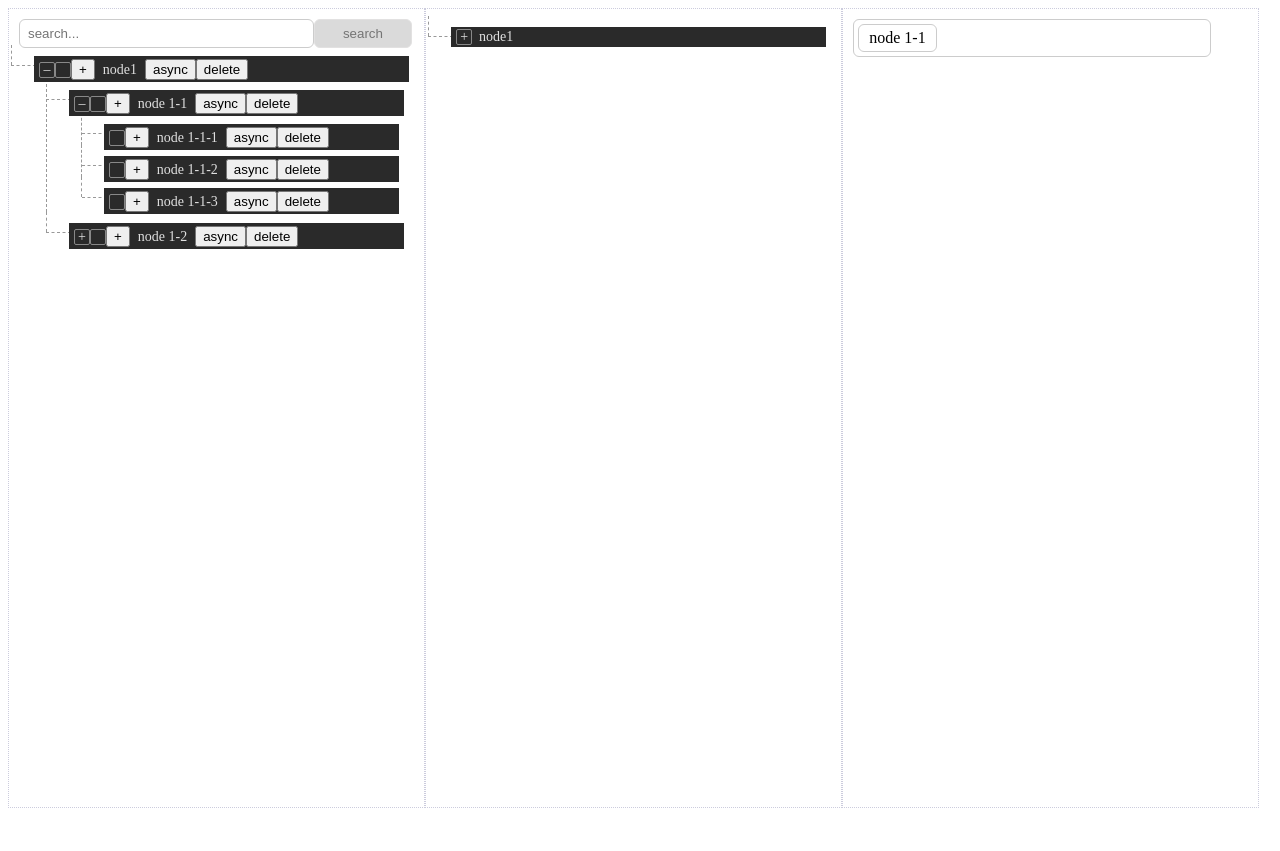
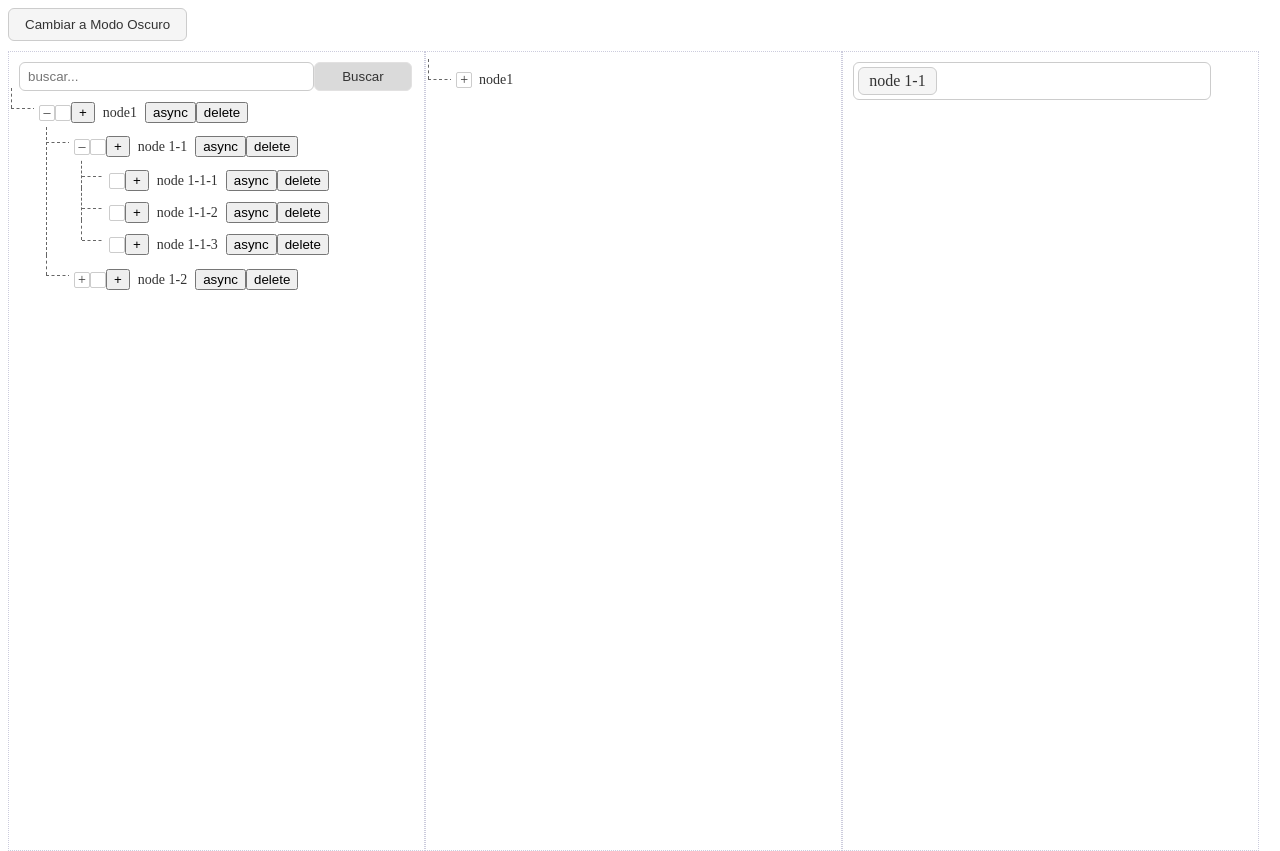
Before and after one commit to lloaldo/vue3-tree-master, a Vue app: page / in a window 1280 px wide. Before the commit the page ends 808 px from the top, so only its background shows below. Built offline with nearby package versions, Linux system fonts and the light colour scheme; the HTML template or start-up script is replaced by a standard one.

Commit message:
darkMode add

```diff
--- a/src/App.vue
+++ b/src/App.vue
@@ -1,13 +1,18 @@
 <template>
-  <div>
+  <div :class="{ 'dark-mode': isDarkMode }">
+    <div class="theme-toggle">
+      <button class="theme-btn" @click="toggleDarkMode">
+        {{ isDarkMode ? 'Cambiar a Modo Claro' : 'Cambiar a Modo Oscuro' }}
+      </button>
+    </div>
     <div class="tree3">
       <input
         class="tree-search-input"
         type="text"
         v-model="searchword"
-        placeholder="search..."
+        placeholder="buscar..."
       />
-      <button class="tree-search-btn" type="button" @click="search">search</button>
+      <button class="tree-search-btn" type="button" @click="search">Buscar</button>
       <TreeView
         ref="tree1"
         :can-delete-root="true"
@@ -16,6 +21,7 @@
         :tpl="tpl"
         :halfcheck="true"
         :multiple="true"
+        :darkMode="isDarkMode"
         @node-click="handleNodeClick"
       />
     </div>
@@ -26,6 +32,7 @@
         :data="treeData2"
         :draggable="true"
         :multiple="false"
+        :darkMode="isDarkMode"
         @node-check="nodechecked"
         @async-load-nodes="asyncLoad2"
       />
@@ -36,6 +43,7 @@
         v-model="initSelected"
         :multiple="true"
         :draggable="true"
+        :darkMode="isDarkMode"
       />
     </div>
   </div>
@@ -50,6 +58,7 @@ import type { TreeViewNode, TreeExposedMethods } from '@/types';
 // Datos reactivos
 const searchword = ref<string>('');
 const initSelected = ref<string[]>(['node 1-1']);
+const isDarkMode = ref<boolean>(false); // Estado para modo oscuro
 
 const treeData1 = reactive<TreeViewNode[]>([
   {
@@ -133,8 +142,12 @@ onMounted(() => {
 });
 
 // Métodos
+const toggleDarkMode = () => {
+  isDarkMode.value = !isDarkMode.value;
+};
+
 const nodechecked = (node: TreeViewNode, checked: boolean) => {
-  alert(`That a node-check event ... ${node.title} ${checked}`);
+  alert(`Evento de node-check: ${node.title} ${checked}`);
 };
 
 const tpl = (node: TreeViewNode, ctx: { level: number; index: number }, parent: TreeViewNode | null, index: number): VNode => {
@@ -216,12 +229,29 @@ const search = () => {
 };
 
 const handleNodeClick = (node: TreeViewNode, selected: boolean) => {
-  // lastClickedNode.value = node.title;
-  alert(`Node click: ${node.title} ${selected}`);
+  alert(`Clic en nodo: ${node.title} ${selected}`);
 };
 </script>
 
 <style scoped>
+/* Estilos base (Modo Claro) */
+.theme-toggle {
+  margin-bottom: 10px;
+}
+
+.theme-btn {
+  padding: 8px 16px;
+  border-radius: 6px;
+  border: 1px solid #ccc;
+  background-color: #f5f5f5;
+  color: #333;
+  cursor: pointer;
+}
+
+.theme-btn:hover {
+  background-color: #e0e0e0;
+}
+
 .tree3 {
   float: left;
   width: 33%;
@@ -230,33 +260,28 @@ const handleNodeClick = (node: TreeViewNode, selected: boolean) => {
   border: 1px dotted #ccccdd;
   overflow: auto;
   height: 800px;
+  background-color: #fff; /* Fondo blanco para modo claro */
 }
 
-.treebtn1 {
+.treebtn1,
+.treebtn2,
+.treebtn3 {
   background-color: transparent;
   border: 1px solid #ccc;
   padding: 1px 3px;
   border-radius: 5px;
   margin-right: 5px;
-  color: rgb(148, 147, 147);
+  color: #666;
 }
 
 .treebtn2 {
-  background-color: transparent;
-  border: 1px solid #ccc;
   padding: 3px 5px;
-  border-radius: 5px;
   margin-left: 5px;
-  color: rgb(97, 97, 97);
 }
 
 .treebtn3 {
-  background-color: transparent;
-  border: 1px solid #ccc;
   padding: 3px 5px;
-  border-radius: 5px;
   margin-left: 5px;
-  color: rgb(63, 63, 63);
 }
 
 .tree-search-input {
@@ -265,6 +290,13 @@ const handleNodeClick = (node: TreeViewNode, selected: boolean) => {
   outline: none;
   border-radius: 6px;
   border: 1px solid #ccc;
+  background-color: #fff; /* Fondo blanco */
+  color: #333; /* Texto oscuro */
+}
+
+.tree-search-input:focus {
+  border: 1px solid #4caf50;
+  box-shadow: 0 2px 2px rgba(76, 175, 80, 0.2);
 }
 
 .tree-search-btn {
@@ -272,9 +304,14 @@ const handleNodeClick = (node: TreeViewNode, selected: boolean) => {
   padding: 6px 8px;
   outline: none;
   border-radius: 6px;
-  background-color: rgb(218, 218, 218);
-  border: 1px solid rgb(226, 225, 225);
-  color: rgb(117, 117, 117);
+  background-color: #dadada;
+  border: 1px solid #e2e1e1;
+  color: #333;
+  cursor: pointer;
+}
+
+.tree-search-btn:hover {
+  background-color: #ccc;
 }
 
 /* Forzar visibilidad */
@@ -288,4 +325,48 @@ const handleNodeClick = (node: TreeViewNode, selected: boolean) => {
   opacity: 1 !important;
   height: auto !important;
 }
+
+/* Estilos para Modo Oscuro */
+.dark-mode .theme-btn {
+  border: 1px solid #888;
+  background-color: #444;
+  color: #e0e0e0;
+}
+
+.dark-mode .theme-btn:hover {
+  background-color: #555;
+}
+
+.dark-mode .tree3 {
+  border: 1px dotted #666;
+  background-color: #2a2a2a; /* Fondo oscuro */
+}
+
+.dark-mode .treebtn1,
+.dark-mode .treebtn2,
+.dark-mode .treebtn3 {
+  border: 1px solid #888;
+  color: #e0e0e0;
+}
+
+.dark-mode .tree-search-input {
+  border: 1px solid #888;
+  background-color: #333;
+  color: #e0e0e0;
+}
+
+.dark-mode .tree-search-input:focus {
+  border: 1px solid #4caf50;
+  box-shadow: 0 2px 2px rgba(76, 175, 80, 0.2);
+}
+
+.dark-mode .tree-search-btn {
+  background-color: #444;
+  border: 1px solid #666;
+  color: #e0e0e0;
+}
+
+.dark-mode .tree-search-btn:hover {
+  background-color: #555;
+}
 </style>
--- a/src/components/SelectTree.vue
+++ b/src/components/SelectTree.vue
@@ -1,5 +1,5 @@
 <template>
-  <div class="tree-container">
+  <div class="tree-container" :class="{ 'dark-mode': props.darkMode }">
     <div class="tag-box-container">
       <div class="tag-box" ref="txtbox" @click="open = !open" @mouseleave="leaveTextTag">
         <div class="tag blank" v-show="!selectedItems.length">{{ pleasechoosetext }}</div>
@@ -65,6 +65,7 @@ const props = defineProps<{
   dragAfterExpanded?: boolean;
   tpl?: (node: TreeViewNode, ctx: any, parent: TreeViewNode | null, index: number, props: any) => any;
   searchFilter?: (node: TreeViewNode) => boolean;
+  darkMode?: boolean;
 }>();
 
 // Valores por defecto
@@ -75,6 +76,7 @@ const defaultProps = {
   multiple: false,
   draggable: false,
   dragAfterExpanded: true,
+  darkMode: false,
 };
 
 // Emits
@@ -109,6 +111,7 @@ const vTreeObj = computed(() => ({
   multiple: props.multiple ?? defaultProps.multiple,
   draggable: props.draggable ?? defaultProps.draggable,
   dragAfterExpanded: props.dragAfterExpanded ?? defaultProps.dragAfterExpanded,
+  darkMode: props.darkMode ?? defaultProps.darkMode,
 }));
 
 
@@ -242,6 +245,7 @@ const initTreeStatus = (data: TreeViewNode[]) => {
   height: 36px;
   border: 1px solid #ccc;
   border-radius: 6px;
+  background-color: #fff; /* Fondo blanco para modo claro */
 }
 
 .tag-box-container {
@@ -260,7 +264,8 @@ const initTreeStatus = (data: TreeViewNode[]) => {
   margin-top: 3px;
   border-radius: 6px;
   border: 1px solid #ccc;
-  box-shadow: 0 0 5px rgba(0, 0, 0, 0.4);
+  box-shadow: 0 0 5px rgba(0, 0, 0, 0.2); /* Sombra más clara para modo claro */
+  background-color: #fff; /* Fondo blanco */
 }
 
 .tree-box ul {
@@ -278,6 +283,13 @@ const initTreeStatus = (data: TreeViewNode[]) => {
   text-indent: 1em;
   border-radius: 6px;
   outline: none;
+  background-color: #fff; /* Fondo blanco para input de búsqueda */
+  color: #333; /* Texto oscuro */
+}
+
+.search-input:focus {
+  border: 1px solid #4caf50;
+  box-shadow: 0 2px 2px rgba(76, 175, 80, 0.2);
 }
 
 .tag {
@@ -290,11 +302,12 @@ const initTreeStatus = (data: TreeViewNode[]) => {
   line-height: 26px;
   text-align: center;
   border-radius: 6px;
-  background-color: #ffffff;
+  background-color: #f5f5f5; /* Fondo gris claro para etiquetas */
   border: 1px solid #ccc;
   user-select: none;
   cursor: default;
   transition: padding 0.3s;
+  color: #333; /* Texto oscuro */
 }
 
 .tag .rmNode {
@@ -312,6 +325,7 @@ const initTreeStatus = (data: TreeViewNode[]) => {
 .blank {
   background-color: #fff;
   border: 0;
+  color: #666; /* Texto gris para marcador de posición */
 }
 
 .rmNode {
@@ -322,8 +336,8 @@ const initTreeStatus = (data: TreeViewNode[]) => {
   height: 15px;
   line-height: 15px;
   font-size: 12px;
-  background-color: #b3b3b3;
-  color: #ececec;
+  background-color: #ccc;
+  color: #333;
   border-radius: 50%;
   cursor: pointer;
 }
@@ -338,4 +352,43 @@ const initTreeStatus = (data: TreeViewNode[]) => {
   opacity: 0;
   transform: translateY(-10px);
 }
+
+/* Estilos para Modo Oscuro */
+.tree-container.dark-mode {
+  border: 1px solid #666;
+  background-color: #2a2a2a; /* Fondo oscuro */
+}
+
+.tree-container.dark-mode .tree-box {
+  border: 1px solid #666;
+  box-shadow: 0 0 5px rgba(0, 0, 0, 0.4); /* Sombra más oscura */
+  background-color: #2a2a2a; /* Fondo oscuro */
+}
+
+.tree-container.dark-mode .search-input {
+  border: 1px solid #888;
+  background-color: #333; /* Fondo oscuro para input de búsqueda */
+  color: #e0e0e0; /* Texto claro */
+}
+
+.tree-container.dark-mode .search-input:focus {
+  border: 1px solid #4caf50;
+  box-shadow: 0 2px 2px rgba(76, 175, 80, 0.2);
+}
+
+.tree-container.dark-mode .tag {
+  background-color: #444; /* Fondo más oscuro para etiquetas */
+  border: 1px solid #888;
+  color: #e0e0e0; /* Texto claro */
+}
+
+.tree-container.dark-mode .blank {
+  background-color: #2a2a2a;
+  color: #999; /* Texto gris para marcador de posición */
+}
+
+.tree-container.dark-mode .rmNode {
+  background-color: #b3b3b3;
+  color: #ececec;
+}
 </style>
--- a/src/components/TreeView.vue
+++ b/src/components/TreeView.vue
@@ -1,5 +1,5 @@
 <template>
-  <div class="halo-tree">
+  <div class="halo-tree" :class="{ 'dark-mode': props.darkMode }">
     <TreeUl
       :data="data"
       :multiple="multiple"
@@ -37,6 +37,7 @@ const props = defineProps<{
   maxLevel?: number;
   topMustExpand?: boolean;
   allowGetParentNode?: boolean;
+  darkMode?: boolean;
 }>();
 
 const emit = defineEmits<{
--- a/src/style.css
+++ b/src/style.css
@@ -1,70 +1,51 @@
 /* src/style.css */
-.halo-tree li span:hover {
-  background-color: rgba(255, 255, 255, 0.1); /* Fondo sutil al pasar el ratón */
+
+/* Estilos base (Modo Claro) */
+.halo-tree {
+  font-size: 14px;
+  color: #333; /* Texto oscuro para modo claro */
+  transition: 0.3s height ease-in-out, 0.3s padding-top ease-in-out, 0.3s padding-bottom ease-in-out;
 }
 
-.fade-enter-active,
-.fade-leave-active {
-  transition: opacity 0.1s; /* Transición más rápida */
+.halo-tree li span:hover {
+  background-color: rgba(0, 0, 0, 0.1); /* Fondo sutil al pasar el ratón en modo claro */
 }
-.fade-enter,
-.fade-leave-to {
-  opacity: 0;
-}
-.halo-tree .expand-enter-active {
-  transition: all 0.3s ease; /* Transición más rápida */
-  height: 40px; /* Altura ajustada */
-  overflow: hidden;
-}
-.halo-tree .expand-leave-active {
-  transition: all 0.3s ease;
-  height: 0px;
-  overflow: hidden;
-}
-.halo-tree .expand-enter,
-.halo-tree .expand-leave {
-  height: 0;
-  opacity: 0;
-}
-.halo-tree {
-  font-size: 14px;
-  color: #e0e0e0; /* Texto claro para fondo oscuro */
-  -webkit-transition: 0.3s height ease-in-out, 0.3s padding-top ease-in-out,
-    0.3s padding-bottom ease-in-out;
-  transition: 0.3s height ease-in-out, 0.3s padding-top ease-in-out,
-    0.3s padding-bottom ease-in-out;
-}
+
 .halo-tree ul {
   box-sizing: border-box;
 }
+
 .halo-tree ul,
 .halo-tree li {
   list-style-type: none;
   text-align: left;
 }
+
 .halo-tree .inputCheck {
   display: inline-block;
   position: relative;
   width: 14px;
   height: 14px;
-  border: 1px solid #888;
+  border: 1px solid #ccc;
   border-radius: 2px;
   top: 4px;
   text-align: center;
   font-size: 14px;
   line-height: 14px;
-  background-color: #2a2a2a; /* Fondo oscuro para casillas */
+  background-color: #fff; /* Fondo blanco para casillas en modo claro */
 }
+
 .halo-tree .inputCheck.notAllNodes:before {
   content: "\2713";
   display: block;
   position: absolute;
   width: 100%;
   height: 100%;
-  background-color: #888;
+  background-color: #ccc;
   z-index: 1;
-  color: #fff;
+  color: #333;
 }
+
 .halo-tree .inputCheck.box-checked:after {
   content: "\2713";
   display: block;
@@ -72,11 +53,13 @@
   z-index: 1;
   width: 100%;
   text-align: center;
-  color: #fff;
+  color: #333;
 }
+
 .halo-tree .box-halfchecked {
-  background-color: #888;
+  background-color: #ccc;
 }
+
 .halo-tree .box-halfchecked:after {
   content: "\2713";
   display: block;
@@ -84,8 +67,9 @@
   z-index: 1;
   width: 100%;
   text-align: center;
-  color: #fff;
+  color: #333;
 }
+
 .halo-tree .check {
   display: block;
   position: absolute;
@@ -94,22 +78,25 @@
   height: 16px;
   left: -5px;
   top: -4px;
-  border: 1px solid #666;
+  border: 1px solid #999;
   opacity: 0;
   cursor: pointer;
   z-index: 2;
 }
+
 .halo-tree .chkDisabled {
-  background-color: #444;
+  background-color: #e0e0e0;
   opacity: 1;
   cursor: not-allowed;
 }
+
 .halo-tree li {
   margin: 0;
-  padding: 3px 5px 3px 15px; /* Espaciado vertical reducido */
+  padding: 3px 5px 3px 15px;
   position: relative;
   list-style: none;
 }
+
 .halo-tree li:after,
 .halo-tree li:before {
   content: "";
@@ -118,128 +105,282 @@
   right: auto;
   border-width: 1px;
 }
+
 .halo-tree li:before {
-  border-left: 1px dashed #999 !important; /* Restaurado a dashed #999 con mayor especificidad */
+  border-left: 1px dashed #666 !important;
   bottom: 20px;
   height: 100%;
   top: -8px;
   width: 1px;
 }
+
 .halo-tree li:after {
-  border-top: 1px dashed #999 !important; /* Restaurado a dashed #999 con mayor especificidad */
+  border-top: 1px dashed #666 !important;
   height: 15px;
   top: 12px;
   width: 25px;
 }
+
 .halo-tree li:last-child::before {
   height: 20px;
 }
+
 .halo-tree > li.first-node:before {
   top: 12px;
 }
+
 .halo-tree > li.second-node:before {
   top: 4px;
 }
+
 .halo-tree > li.first-node.only-node::before {
   border-left: none !important;
 }
+
 .halo-tree > li.only-node:after {
   border-top: none !important;
 }
+
 .halo-tree > ul {
   padding-left: 0;
 }
+
 .halo-tree ul {
   padding-left: 17px;
-  padding-top: 5px; /* Espaciado superior reducido */
+  padding-top: 5px;
 }
+
 .halo-tree .tree-expand {
   display: inline-block;
   width: 14px;
   height: 14px;
   text-align: center;
   line-height: 13px;
-  border: 1px solid #888;
+  border: 1px solid #ccc;
   border-radius: 2px;
-  background: #2a2a2a; /* Fondo oscuro para botones */
-  color: #e0e0e0; /* Texto claro */
+  background: #fff; /* Fondo blanco para botones de expansión en modo claro */
+  color: #333; /* Texto oscuro */
   font-style: normal;
 }
+
 .halo-tree .tree-open {
   line-height: 13px;
 }
+
 .halo-tree .tree-close:after {
   content: "+";
 }
+
 .halo-tree .tree-open:after {
   content: "\2013";
 }
+
 .halo-tree .tree-empty:after {
   content: "";
 }
+
 .halo-tree .tree-node-el {
-  background-color: #2a2a2a; /* Fondo oscuro para nodos */
+  background-color: #fff; /* Fondo blanco para nodos en modo claro */
   padding-left: 2px;
   position: relative;
   z-index: 3;
 }
+
 .halo-tree li.leaf {
   padding-left: 15px;
 }
+
 .halo-tree li.leaf:after {
   content: "";
   left: -7px;
   position: absolute;
   right: auto;
   border-width: 1px;
-  border-top: 1px dashed #999 !important; /* Restaurado a dashed #999 con mayor especificidad */
+  border-top: 1px dashed #666 !important;
   height: 15px;
   top: 12px;
   width: 25px;
 }
+
 .halo-tree-search-box {
   height: 18px;
   line-height: 18px;
   outline: none;
-  border: 1px solid #888;
+  border: 1px solid #ccc;
   border-radius: 3px;
-  background-color: #333; /* Fondo oscuro para el campo de búsqueda */
-  color: #e0e0e0; /* Texto claro */
+  background-color: #fff; /* Fondo blanco para campo de búsqueda en modo claro */
+  color: #333; /* Texto oscuro */
 }
+
 .halo-tree-search-box:focus {
-  border: 1px solid #4caf50; /* Verde para coincidir con PrimeVue */
+  border: 1px solid #4caf50;
   box-shadow: 0 2px 2px rgba(76, 175, 80, 0.2);
   transition: border-color ease-in-out 0.15s, box-shadow ease-in-out 0.15s;
 }
+
 .halo-tree .node-title {
   padding: 3px 6px;
   border-radius: 3px;
   cursor: pointer;
   margin: 0 2px;
-  color: #e0e0e0; /* Texto claro */
+  color: #333; /* Texto oscuro */
 }
+
 .halo-tree .node-title:hover {
-  background-color: #444; /* Fondo más oscuro al pasar el ratón */
+  background-color: #e0e0e0; /* Gris claro al pasar el ratón */
 }
+
 .halo-tree .node-title-disabled {
   padding: 3px 6px;
   border-radius: 3px;
-  background-color: #444;
+  background-color: #e0e0e0;
   opacity: 1;
   cursor: not-allowed;
   margin: 0 2px;
-  color: #999; /* Texto gris para deshabilitado */
+  color: #666; /* Texto gris para nodos deshabilitados */
 }
+
 .halo-tree .node-title-disabled:hover {
+  background-color: #e0e0e0;
+}
+
+.halo-tree .node-selected {
+  border: 1px solid #4caf50;
+  background-color: #e8f5e9; /* Verde claro para nodos seleccionados en modo claro */
+  color: #333; /* Texto oscuro */
+}
+
+.halo-tree .node-title.node-searched {
+  border: 1px solid #ff9800;
+  background-color: #fff3e0; /* Naranja claro para nodos buscados en modo claro */
+  color: #333; /* Texto oscuro */
+}
+
+.fade-enter-active,
+.fade-leave-active {
+  transition: opacity 0.1s;
+}
+
+.fade-enter,
+.fade-leave-to {
+  opacity: 0;
+}
+
+.halo-tree .expand-enter-active {
+  transition: all 0.3s ease;
+  height: 40px;
+  overflow: hidden;
+}
+
+.halo-tree .expand-leave-active {
+  transition: all 0.3s ease;
+  height: 0px;
+  overflow: hidden;
+}
+
+.halo-tree .expand-enter,
+.halo-tree .expand-leave {
+  height: 0;
+  opacity: 0;
+}
+
+/* Estilos para Modo Oscuro */
+.halo-tree.dark-mode {
+  color: #e0e0e0; /* Texto claro para modo oscuro */
+}
+
+.halo-tree.dark-mode li span:hover {
+  background-color: rgba(255, 255, 255, 0.1); /* Fondo sutil al pasar el ratón */
+}
+
+.halo-tree.dark-mode .inputCheck {
+  border: 1px solid #888;
+  background-color: #2a2a2a; /* Fondo oscuro para casillas */
+}
+
+.halo-tree.dark-mode .inputCheck.notAllNodes:before {
+  background-color: #888;
+  color: #fff;
+}
+
+.halo-tree.dark-mode .inputCheck.box-checked:after {
+  color: #fff;
+}
+
+.halo-tree.dark-mode .box-halfchecked {
+  background-color: #888;
+}
+
+.halo-tree.dark-mode .box-halfchecked:after {
+  color: #fff;
+}
+
+.halo-tree.dark-mode .check {
+  border: 1px solid #666;
+}
+
+.halo-tree.dark-mode .chkDisabled {
   background-color: #444;
 }
-.halo-tree .node-selected {
-  border: 1px solid #4caf50; /* Verde para coincidir con PrimeVue */
-  background-color: #4caf50; /* Verde claro para seleccionado */
+
+.halo-tree.dark-mode li:before {
+  border-left: 1px dashed #999 !important;
+}
+
+.halo-tree.dark-mode li:after {
+  border-top: 1px dashed #999 !important;
+}
+
+.halo-tree.dark-mode li.leaf:after {
+  border-top: 1px dashed #999 !important;
+}
+
+.halo-tree.dark-mode .tree-expand {
+  border: 1px solid #888;
+  background: #2a2a2a; /* Fondo oscuro para botones de expansión */
+  color: #e0e0e0; /* Texto claro */
+}
+
+.halo-tree.dark-mode .tree-node-el {
+  background-color: #2a2a2a; /* Fondo oscuro para nodos */
+}
+
+.halo-tree.dark-mode .halo-tree-search-box {
+  border: 1px solid #888;
+  background-color: #333; /* Fondo oscuro para campo de búsqueda */
+  color: #e0e0e0; /* Texto claro */
+}
+
+.halo-tree.dark-mode .halo-tree-search-box:focus {
+  border: 1px solid #4caf50;
+  box-shadow: 0 2px 2px rgba(76, 175, 80, 0.2);
+}
+
+.halo-tree.dark-mode .node-title {
+  color: #e0e0e0; /* Texto claro */
+}
+
+.halo-tree.dark-mode .node-title:hover {
+  background-color: #444; /* Fondo más oscuro al pasar el ratón */
+}
+
+.halo-tree.dark-mode .node-title-disabled {
+  background-color: #444;
+  color: #999; /* Texto gris para nodos deshabilitados */
+}
+
+.halo-tree.dark-mode .node-title-disabled:hover {
+  background-color: #444;
+}
+
+.halo-tree.dark-mode .node-selected {
+  border: 1px solid #4caf50;
+  background-color: #4caf50; /* Verde para nodos seleccionados */
   color: #fff; /* Texto blanco */
 }
-.halo-tree .node-title.node-searched {
-  border: 1px solid #ff9800; /* Naranja para buscado */
-  background-color: #ff9800; /* Naranja claro */
+
+.halo-tree.dark-mode .node-title.node-searched {
+  border: 1px solid #ff9800;
+  background-color: #ff9800; /* Naranja para nodos buscados */
   color: #fff; /* Texto blanco */
 }
```
